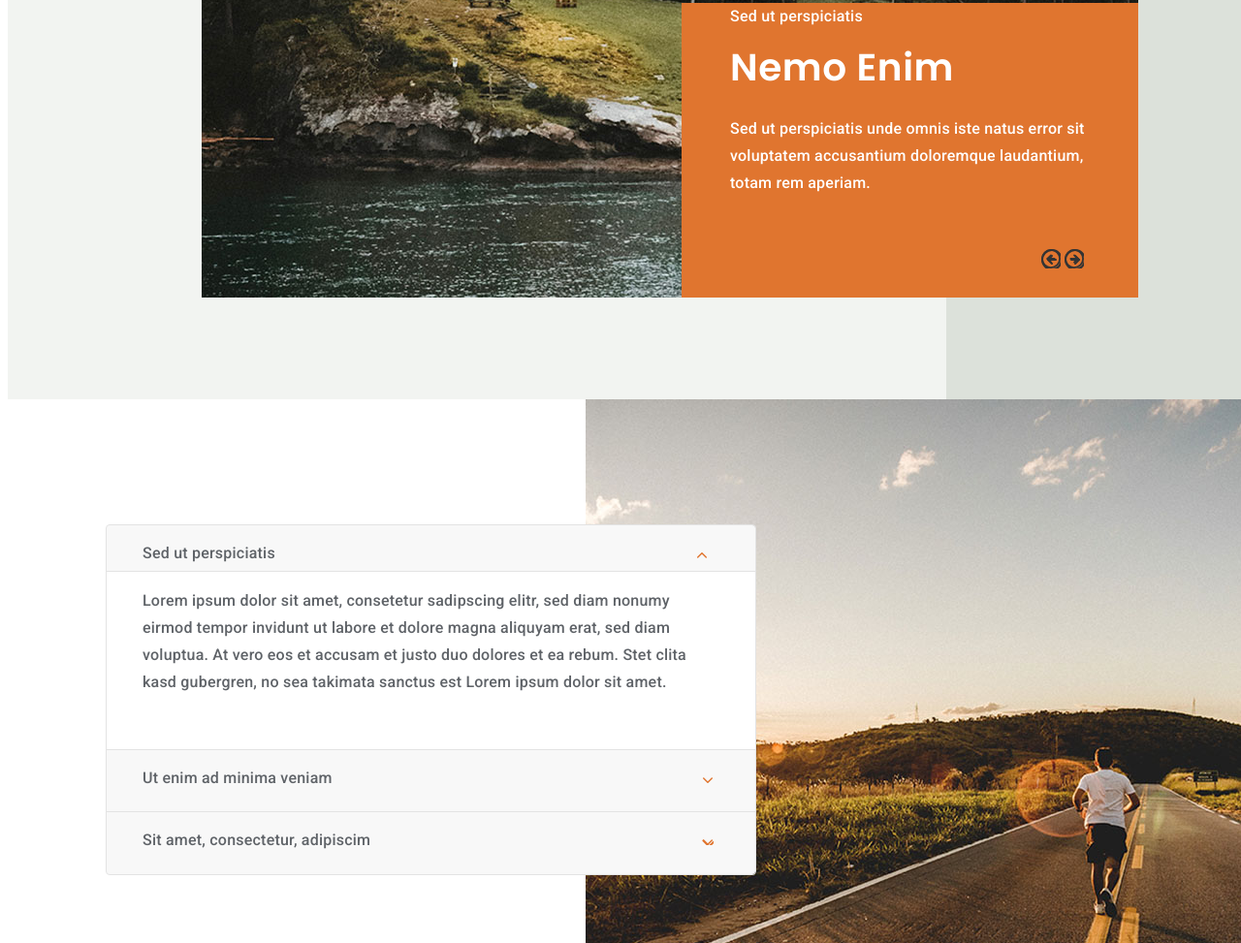
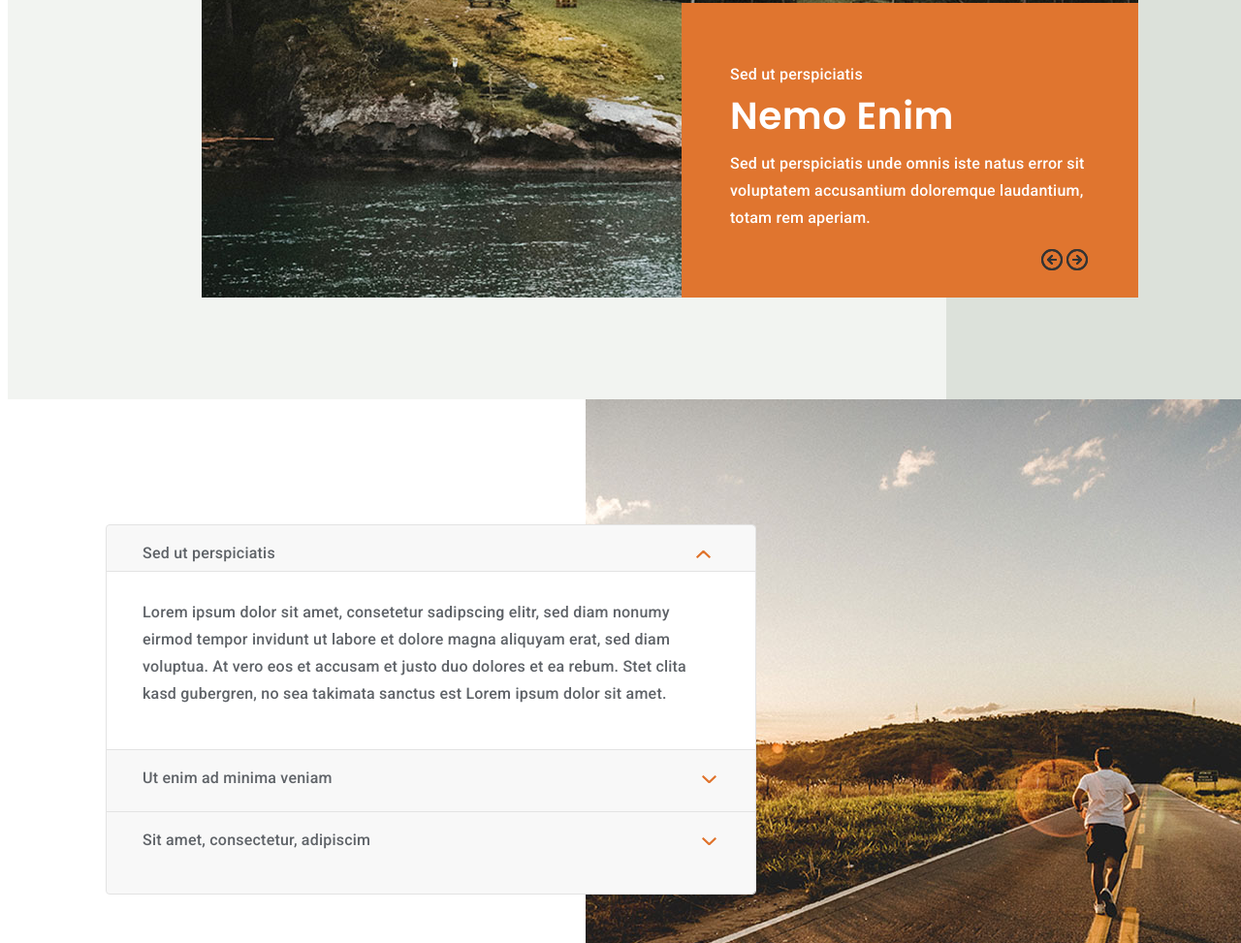
Before and after one commit to cardosoe/25_Whatts_landing_page, a plain HTML site: page index.html in a window 1280 px wide. Shown: the part 1827-2800 px from the top of the page at 97% size. Drawn offline with Linux system fonts and the light colour scheme.

Commit message:
Corrección en CSS líneas 173 y 224

```diff
--- a/assets/style.css
+++ b/assets/style.css
@@ -19,12 +19,16 @@
   flex-direction: row;
 }
 
+li {
+  list-style: none;
+}
+
 .nav-ul {
   list-style: none;
 }
 
 ul {
-  padding-left: opx;
+  padding-left: 0px;
 }
 
 a {
@@ -43,7 +47,7 @@ a {
 }
 
 .h1-header {
-  margin-top: 156px;
+  margin-top: 171px;
   font-family: "Poppins", sans-serif;
   text-align: left;
   letter-spacing: 0.67px;
@@ -66,9 +70,9 @@ h3 {
   letter-spacing: 0.22px;
   color: #ffffff;
   opacity: 1;
-  top: 399px;
+  top: auto;
   margin-left: 101px;
-  padding-top: 15px;
+  padding-top: auto;
   padding-bottom: 20px;
   width: 345px;
   height: 42px;
@@ -83,10 +87,11 @@ h2 {
   height: 100px;
   margin-top: 167px;
   margin-bottom: 44px;
-  top: 935px;
+  top: 34px;
   letter-spacing: 0.55px;
   opacity: 1;
   line-height: 45px;
+  position: relative;
 }
 .cont-header {
   background-image: url("../assets/images/slider-1.png");
@@ -152,7 +157,7 @@ h2 {
 }
 
 p {
-  top: 1079px;
+  top: 12px;
   margin-left: 299px;
   width: 768px;
   height: 197px;
@@ -161,6 +166,7 @@ p {
   letter-spacing: 0.22px;
   color: #343434;
   opacity: 1;
+  position: relative;
 }
 /* /header */
 
@@ -174,6 +180,7 @@ p {
   background: #e0752f 0% 0%;
   height: 384px;
 }
+
 
 .fotoCasa {
   top: 1440px;
@@ -214,18 +221,19 @@ p {
   opacity: 1;
   top: 1800px;
 }
-/*Primera línea de código de cuadrado naranja */
-/* No puedo bajar el texto */
+
 .TextoCuadradoNaranja {
   margin-top: 68px;
   margin-left: 50px;
   width: 137px;
   height: 21px;
   text-align: left;
-  font: normal normal medium 16px/21px "Roboto";
+  font: 16px "Roboto";
   letter-spacing: 0.22px;
   color: #ffffff;
   opacity: 1;
+  position: relative;
+  top: 64px;
 }
 
 .ParrafoCuadradoNaranja {
@@ -240,6 +248,8 @@ p {
   letter-spacing: 0.22px;
   color: #ffffff;
   opacity: 1;
+  position: relative;
+  top: 36px;
 }
 
 .CuadradoNaranja h4 {
@@ -253,14 +263,14 @@ p {
   letter-spacing: 0.55px;
   color: #ffffff;
   opacity: 1;
+  position: relative;
+  top: 50px;
 }
 
 .FlechaIzquierda {
   top: 2053px;
   margin-left: 371.13px;
   margin-bottom: 31px;
-  width: 20px;
-  height: 20px;
   background: transparent url("./images/Icon\ feather-arrow-left-circle.svg") 0%
     0% no-repeat padding-box;
   opacity: 1;
@@ -270,8 +280,6 @@ p {
   margin-bottom: 31px;
   top: 2053px;
   left: 1097px;
-  width: 20px;
-  height: 20px;
   background: transparent url("./images/Icon\ feather-arrow-right-circle.svg")
     0% 0% no-repeat padding-box;
   opacity: 1;
@@ -321,10 +329,8 @@ p {
   top: 720.5;
   left: 430px; /* position left */
   top: 0px;
-  right: 37.5;
-  width: 12px;
-  height: 6px;
-  background: transparent url("img/Icon feather-chevron-up.png") 0% 0% no-repeat
+  right: 37.5px;
+  background: transparent url("../assets/images/Icon\ feather-chevron-up.svg") 0% 0% no-repeat
     padding-box;
   border: 0px solid #e0752f;
   opacity: 1;
@@ -376,13 +382,10 @@ p {
 }
 
 .ChevronAbajo_1 {
-  top: 720.5;
   left: 377px; /* position left */
   top: 0px;
-  right: 37.5;
-  width: 12px;
-  height: 6px;
-  background: transparent url("img/Icon feather-chevron-up.png") 0% 0% no-repeat
+  right: 37.5px;
+  background: transparent url("../assets/images/Icon\ feather-chevron-down.svg") 0% 0% no-repeat
     padding-box;
   border: 0px solid #e0752f;
   opacity: 1;
@@ -425,9 +428,6 @@ p {
 .ChevronAbajo_2 {
   top: 720.5;
   left: 338px; /* position left */
-  top: 0px;
-  width: 12px;
-  height: 6px;
   background: transparent url("./images/Icon\ feather-chevron-down.svg") 0% 0%
     no-repeat padding-box;
   border: 0px solid #e0752f;
@@ -512,7 +512,7 @@ input {
 }
 
 .footer {
-  top: 750px;
+  top: 0px;
   left: 0px;
   width: 1366px;
   height: 96px;
--- a/index.html
+++ b/index.html
@@ -1,5 +1,6 @@
 <!DOCTYPE html>
 <html lang="en">
+
 <head>
     <meta charset="UTF-8">
     <meta http-equiv="X-UA-Compatible" content="IE=edge">
@@ -8,9 +9,11 @@
     <link rel="preconnect" href="https://fonts.gstatic.com">
     <link href="https://fonts.googleapis.com/css2?family=Roboto:wght@500&display=swap" rel="stylesheet">
     <link rel="preconnect" href="https://fonts.gstatic.com">
-<link href="https://fonts.googleapis.com/css2?family=Poppins:wght@600&family=Roboto:wght@500&display=swap" rel="stylesheet">
+    <link href="https://fonts.googleapis.com/css2?family=Poppins:wght@600&family=Roboto:wght@500&display=swap"
+        rel="stylesheet">
     <title>25 Whatts</title>
 </head>
+
 <body>
     <header>
         <div class="cont-header">="
@@ -18,6 +21,7 @@
                 <div class="flex-row container" style="justify-content: space-between">
                     <img src="./assets/images/top-logo.svg" alt="logo">
                     <nav>
+                        <li>
                             <ul class="nav-ul flex-row">
                                 <a href="home">Home</a>
                                 <a href="About">About</a>
@@ -25,8 +29,9 @@
                                 <a href="Services">Services</a>
                                 <a href="Contact">Contact</a>
                             </ul>
+                        </li>
+                    </nav>
                 </div>
-            </nav>
             </div>
 
             <h1 class="flex-flow container h1-header">
@@ -40,9 +45,14 @@
     </header>
     <main>
         <div class="rectangulo">
-        <h2><span style="color: #343434 ;">We Help Businesses<br>
-        <span style="color: #e0752f;">Grow and Innovate</h2>
-        <p>Lorem ipsum dolor sit amet, consetetur sadipscing elitr, sed diam nonumy eirmod tempor invidunt ut labore et dolore magna aliquyam erat, sed diam voluptua. At vero eos et accusam et justo duo dolores et ea rebum. Stet clita kasd gubergren, no sea takimata sanctus est Lorem ipsum dolor sit amet. Lorem ipsum dolor sit amet, consetetur sadipscing elitr, sed diam nonumy eirmod tempor invidunt ut labore et dolore magna aliquyam erat, sed diam voluptua. At vero eos et accusam et justo duo dolores et ea rebum. Stet clita kasd gubergren, no sea takimata sanctus est Lorem ipsum dolor sit amet. Lorem ipsum dolor sit amet, consetetur sadipscing elitr, sed diam nonumy eirmod tempor invidunt ut</p>
+            <h2><span style="color: #343434 ;">We Help Businesses<br><span style="color: #e0752f;">Grow and Innovate</span></span></h2>
+            <p>Lorem ipsum dolor sit amet, consetetur sadipscing elitr, sed diam nonumy eirmod tempor invidunt ut labore
+                et dolore magna aliquyam erat, sed diam voluptua. At vero eos et accusam et justo duo dolores et ea
+                rebum. Stet clita kasd gubergren, no sea takimata sanctus est Lorem ipsum dolor sit amet. Lorem ipsum
+                dolor sit amet, consetetur sadipscing elitr, sed diam nonumy eirmod tempor invidunt ut labore et dolore
+                magna aliquyam erat, sed diam voluptua. At vero eos et accusam et justo duo dolores et ea rebum. Stet
+                clita kasd gubergren, no sea takimata sanctus est Lorem ipsum dolor sit amet. Lorem ipsum dolor sit
+                amet, consetetur sadipscing elitr, sed diam nonumy eirmod tempor invidunt ut</p>
         </div>
         <div class="fotoCasa">
             <div class="RectanguloGris">
@@ -50,43 +60,51 @@
                     <div class="CuadradoNaranja">
                         <p class="TextoCuadradoNaranja">Sed ut perspiciatis</p>
                         <h4>Nemo Enim</h4>
-                <p class="ParrafoCuadradoNaranja">Sed ut perspiciatis unde omnis iste natus error sit<br> voluptatem accusantium doloremque laudantium,<br> totam rem aperiam.</p>
-                <img src="./assets/images/Icon feather-arrow-left-circle.svg" alt="Flecha izquierda" class="FlechaIzquierda">
-                <img src="./assets/images/Icon feather-arrow-right-circle.svg" alt="Flecha izquierda" class="FlechaDerecha">
+                        <p class="ParrafoCuadradoNaranja">Sed ut perspiciatis unde omnis iste natus error sit<br>
+                            voluptatem accusantium doloremque laudantium,<br> totam rem aperiam.</p>
+                        <img src="./assets/images/Icon%20feather-arrow-left-circle.svg" alt="Flecha izquierda"
+                            class="FlechaIzquierda">
+                        <img src="./assets/images/Icon%20feather-arrow-right-circle.svg" alt="Flecha izquierda"
+                            class="FlechaDerecha">
                     </div>
                 </div>
             </div>
         </div>
         <section class="RectanguloFotoRuta">
             <img src="./assets/images/section4-image.png" alt="Foto Ruta" class="FotoRuta">
-        <p class="desplegable_1">
+            <h3 class="desplegable_1">
                 Sed ut perspiciatis
-        <img src="./assets/images/Icon feather-chevron-up.svg" alt="Chevron arriba" class="ChevronArriba">
-        </p>
+                <img src="../assets/images/Icon%20feather-chevron-up.svg" alt="Chevron arriba" class="ChevronArriba">
+            </h3>
 
             <section class="acordeon">
-            <p>Lorem ipsum dolor sit amet, consetetur sadipscing elitr, sed diam nonumy<br> eirmod tempor invidunt ut labore et dolore magna aliquyam erat, sed diam<br> voluptua. At vero eos et accusam et justo duo dolores et ea rebum. Stet clita<br> kasd gubergren, no sea takimata sanctus est Lorem ipsum dolor sit amet.</p>
+                <p>Lorem ipsum dolor sit amet, consetetur sadipscing elitr, sed diam nonumy<br> eirmod tempor invidunt
+                    ut labore et dolore magna aliquyam erat, sed diam<br> voluptua. At vero eos et accusam et justo duo
+                    dolores et ea rebum. Stet clita<br> kasd gubergren, no sea takimata sanctus est Lorem ipsum dolor
+                    sit amet.</p>
             </section>
-        <p class="desplegable_2">
+            <h3 class="desplegable_2">
                 Ut enim ad minima veniam
-        <img src="./assets/images/Icon feather-chevron-down.svg" alt="Chevron abajo" class="ChevronAbajo_1">
-        </p>
-        <p class="desplegable_3">
+                <img src="./assets/images/Icon%20feather-chevron-down.svg" alt="Chevron abajo" class="ChevronAbajo_1">
+            </h3>
+            <h3 class="desplegable_3">
                 Sit amet, consectetur, adipiscim
-        <img src="./assets/images/Icon feather-chevron-down.svg" alt="Chevron abajo" class="ChevronAbajo_2">
-        </p>
+                <img src="./assets/images/Icon%20feather-chevron-down.svg" alt="Chevron abajo" class="ChevronAbajo_2">
+            </h3>
+        </section>
             <div class="container-contacto">
                 <div class="RectanguloGrisContacto">
                     <h2><span style="color: #343434 ;">Get in touch<br>
                             <span style="color: #e0752f;">We are hiring!</span></span></h2>
                     <!-- Contact Form -->
-        <input type="text" placeholder="Name" class="Name";>
+                    <input type="text" placeholder="Name" class="Name">
                     <input type="email" placeholder="Email" class="Email" style="height: 33px;">
                     <input type="tel" placeholder="Phone" class="Phone" style="height: 33px;">
                     <input type="text" placeholder="Message" class="Message" style="height: 73px; padding-top: 23px;">
                     <!-- /contact Form -->
                     <input type="button" value="Send" class="button2">
-        <img src="./assets/images/contact-image.png" alt="Foto de globos aerostaticos volando" class="FotoGlobos">
+                    <img src="./assets/images/contact-image.png" alt="Foto de globos aerostaticos volando"
+                        class="FotoGlobos">
                 </div>
             </div>
     </main>
@@ -97,4 +115,5 @@
     </footer>
     <!-- /footer -->
 </body>
+
 </html>
```
Also changed, not shown: 1 other file. Lines whose indentation alone changed are shown as unchanged.
